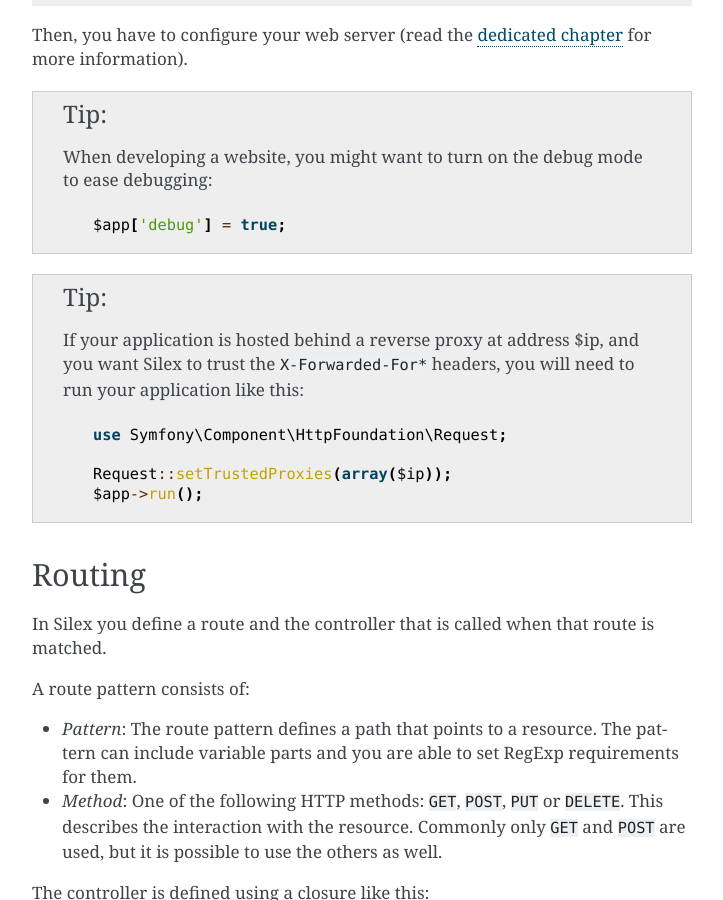
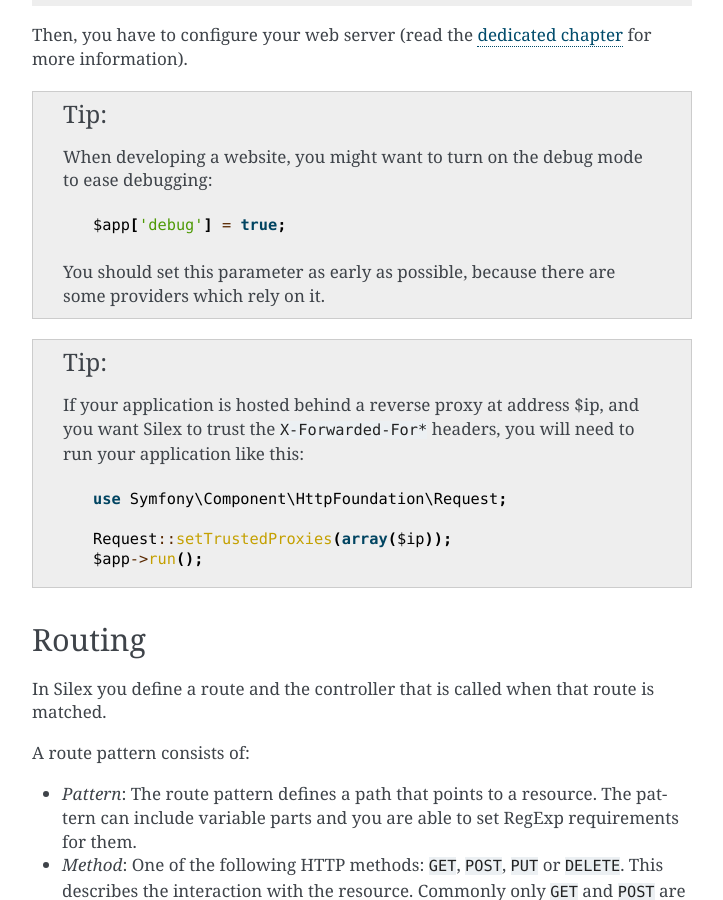
Before and after one commit to silexphp/Silex, a Sphinx documentation site: the page built from doc/usage.rst, in a window 1280 px wide and 900 px high, scrolled down 1395 px. Shown: the whole window, without its empty margins (388-1111 px from the left). Built offline with Sphinx 7.4.7, drawn with Linux system fonts in a browser that asks for light colours.

Commit message:
Update usage.rst
Added hint to the app['debug'] parameter in relation to using it in providers

```diff
--- a/doc/usage.rst
+++ b/doc/usage.rst
@@ -78,6 +78,9 @@
     ease debugging::
 
         $app['debug'] = true;
+
+    You should set this parameter as early as possible, because there are some
+    providers which rely on it.
 
 .. tip::
 
```
